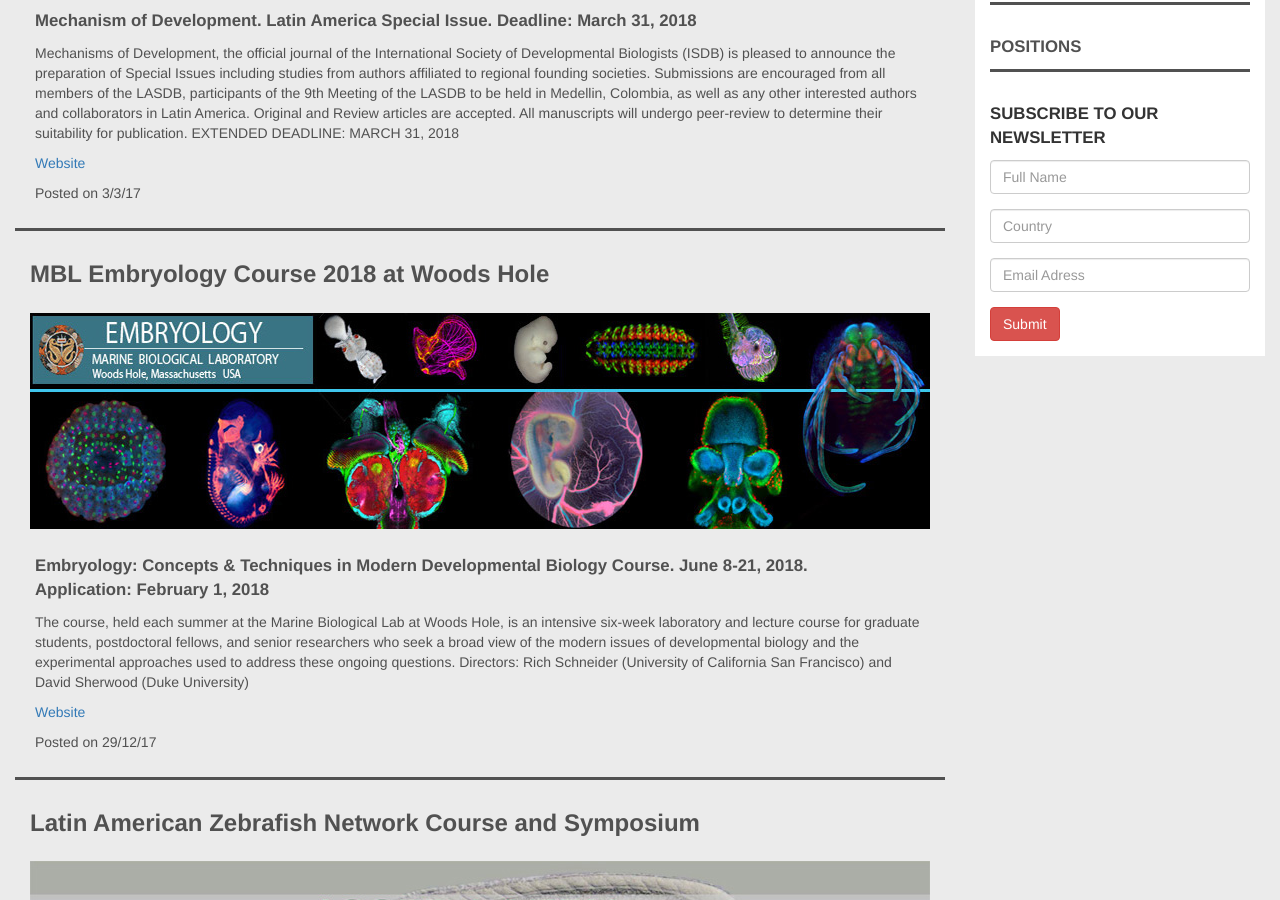
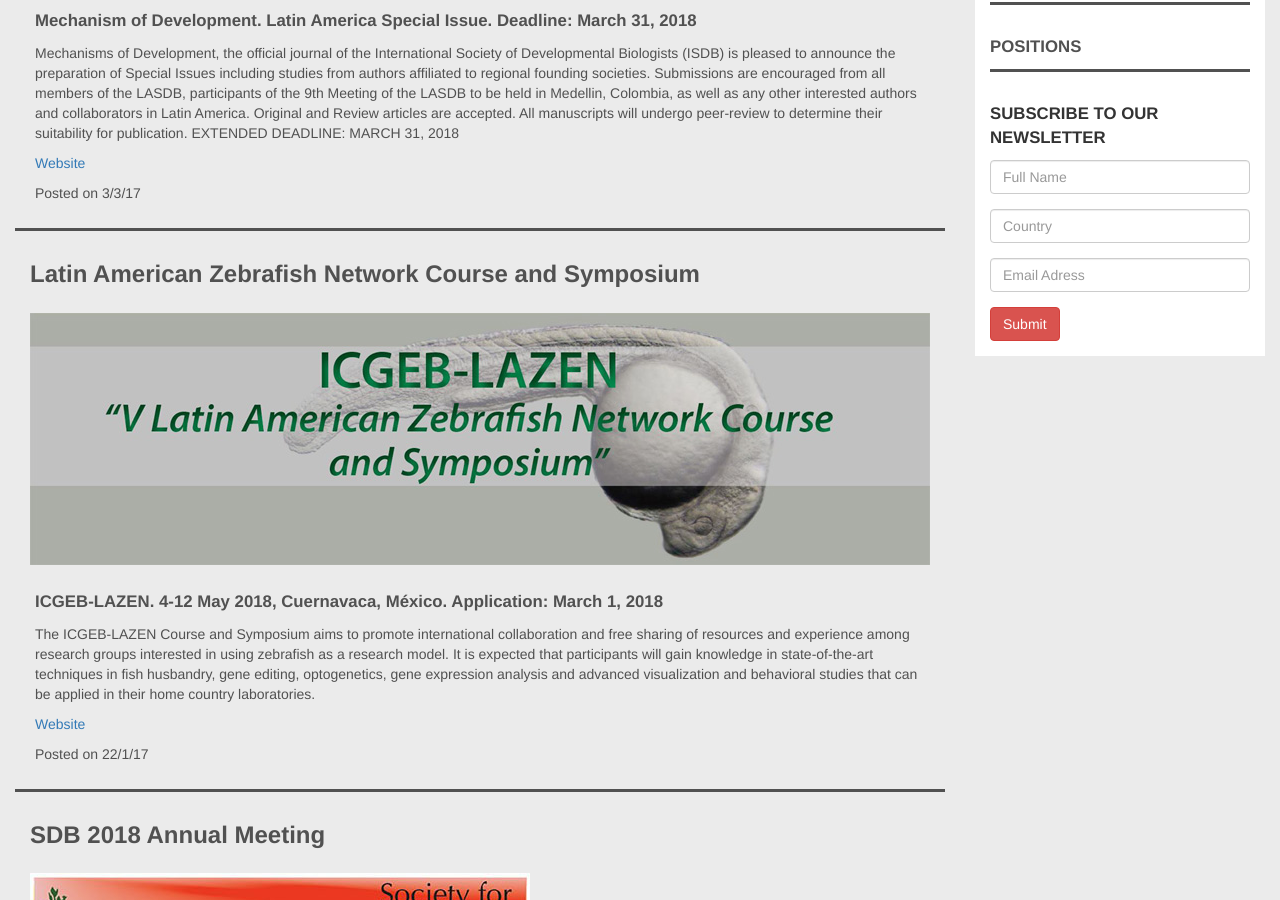
Before and after one commit to lasdb/lasdb.github.io, a Jekyll site: the page built from _posts/2000-01-01-news.markdown, in a window 1280 px wide and 900 px high, scrolled down 452 px. Built offline with Jekyll 4.4.1, drawn with Linux system fonts in a browser that asks for light colours; nearby versions of some CDN libraries; some of the changed text lies outside the part shown.

Commit message:
Update 2000-01-01-news.markdown

```diff
--- a/_posts/2000-01-01-news.markdown
+++ b/_posts/2000-01-01-news.markdown
@@ -12,13 +12,6 @@
     imageSm: 'img/news/MOD2017-sm.jpg'
     imageBg: '../img/news/MOD2017b-bg.jpg'
     URL: 'https://www.journals.elsevier.com/mechanisms-of-development/call-for-papers/call-for-paper-developmental-biology-in-latin-america?utm_source=External&utm_medium=banner&utm_campaign=MOD_SI_LA_2018'
-  - title: 'MBL Embryology Course 2018 at Woods Hole'
-    date: '29/12/17'
-    subtitle: 'Embryology: Concepts & Techniques in Modern Developmental Biology Course. June 8-21, 2018. <br>Application: February 1, 2018'
-    body: 'The course, held each summer at the Marine Biological Lab at Woods Hole, is an intensive six-week laboratory and lecture course for graduate students, postdoctoral fellows, and senior researchers who seek a broad view of the modern issues of developmental biology and the experimental approaches used to address these ongoing questions. Directors: Rich Schneider (University of California San Francisco) and David Sherwood (Duke University)'
-    imageSm: 'img/news/mbl-sm.jpg'
-    imageBg: '../img/news/mbl-bg.jpg'
-    URL: 'http://www.mbl.edu/education/courses/embryology/'
 
   - title: 'Latin American Zebrafish Network Course and Symposium'
     date: '22/1/17'
@@ -45,6 +38,14 @@
     imageSm: 'img/news/chile-RiBiD-sm.jpg'
     imageBg: '../img/news/ribid-report-bg.jpg'
     URL: 'http://ribidchile.wixsite.com/ribid/4to-encuentro-2018'
+
+  - title: 'MBL Embryology Course 2018 at Woods Hole'
+    date: '29/12/17'
+    subtitle: 'Embryology: Concepts & Techniques in Modern Developmental Biology Course. June 8-21, 2018. <br>Application: February 1, 2018'
+    body: 'The course, held each summer at the Marine Biological Lab at Woods Hole, is an intensive six-week laboratory and lecture course for graduate students, postdoctoral fellows, and senior researchers who seek a broad view of the modern issues of developmental biology and the experimental approaches used to address these ongoing questions. Directors: Rich Schneider (University of California San Francisco) and David Sherwood (Duke University)'
+    imageSm: 'img/news/mbl-sm.jpg'
+    imageBg: '../img/news/mbl-bg.jpg'
+    URL: 'http://www.mbl.edu/education/courses/embryology/'
 
   - title: 'LASDB in social networks'
     date: '2/10/17'
```
